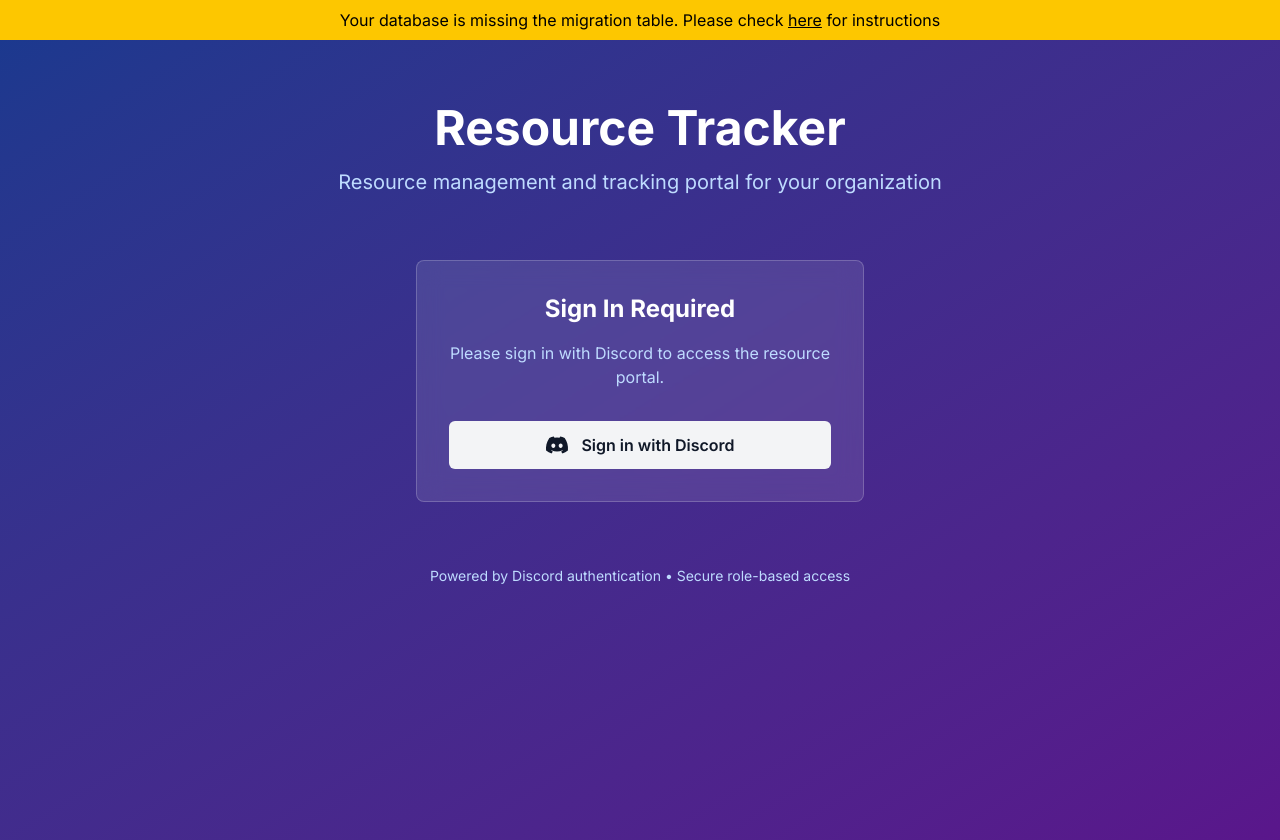
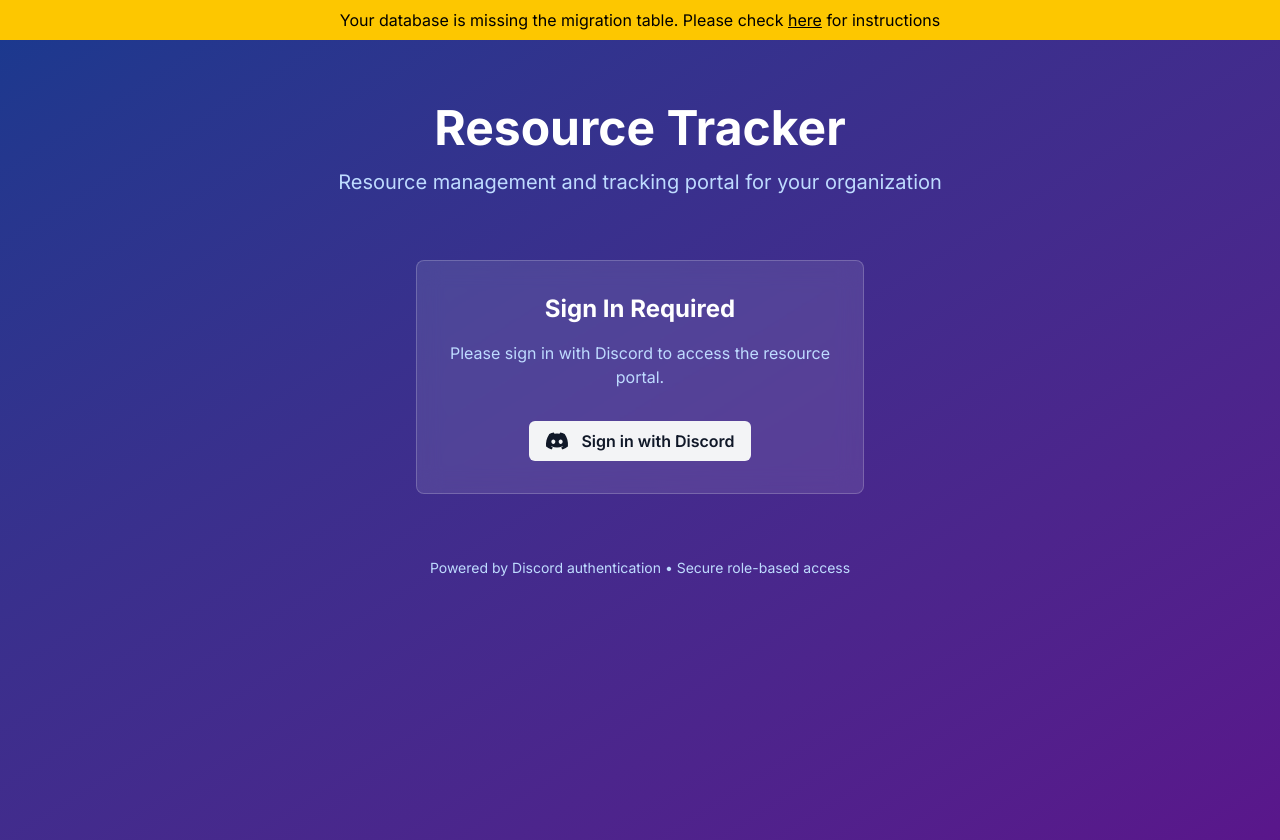
Before and after one commit to sininspira2/ResourceTracker, a Next.js app: page / in a window 1280 px wide. Built offline with nearby package versions, Linux system fonts and the light colour scheme; no server answers.

Commit message:
button fixes

```diff
--- a/app/auth/signin/SignInForm.tsx
+++ b/app/auth/signin/SignInForm.tsx
@@ -22,7 +22,7 @@ export default function SignInForm({ isDevelopment }: SignInFormProps) {
 
   return (
     <div className="flex min-h-screen flex-col items-center justify-center bg-gray-900 text-white">
-      <div className="w-full max-w-md rounded-lg bg-gray-800 p-8 shadow-2xl">
+      <div className="flex w-full max-w-md flex-col items-center rounded-lg bg-gray-800 p-8 shadow-2xl">
         <h1 className="mb-6 text-center text-3xl font-bold">Sign In</h1>
         <p className="mb-8 text-center text-gray-400">
           Sign in with your Discord account to continue.
@@ -30,6 +30,7 @@ export default function SignInForm({ isDevelopment }: SignInFormProps) {
 
         {/* Standard Discord Sign-In */}
         <AuthButton
+          className="mx-auto"
           onClick={() =>
             signIn("discord", {
               callbackUrl: "/dashboard",
@@ -37,7 +38,7 @@ export default function SignInForm({ isDevelopment }: SignInFormProps) {
           }
           icon={<FaDiscord className="mr-3 h-6 w-6" />}
         >
-          Sign in with Discord
+          <span className="whitespace-nowrap">Sign in with Discord</span>
         </AuthButton>
 
         {/* Development-Only Agent Sign-In */}
--- a/app/components/AuthButton.tsx
+++ b/app/components/AuthButton.tsx
@@ -16,13 +16,14 @@ const AuthButton = ({
   return (
     <button
       className={cn(
-        "flex w-full items-center justify-center rounded-md bg-background-tertiary px-4 py-3 font-semibold text-text-primary transition-colors hover:bg-background-secondary",
+        "flex shrink-0 items-center justify-center rounded-md bg-background-tertiary px-3 py-2 font-semibold whitespace-nowrap text-text-primary transition-colors hover:bg-background-secondary sm:px-4",
+
         className,
       )}
       {...props}
     >
       {icon}
-      <span>{children}</span>
+      <span className="whitespace-nowrap">{children}</span>
     </button>
   );
 };
--- a/app/components/LoginButton.tsx
+++ b/app/components/LoginButton.tsx
@@ -7,6 +7,7 @@ import AuthButton from "./AuthButton";
 const LoginButton = () => {
   return (
     <AuthButton
+      className="mx-auto"
       onClick={() =>
         signIn("discord", {
           callbackUrl: "/dashboard",
@@ -14,7 +15,7 @@ const LoginButton = () => {
       }
       icon={<FaDiscord className="mr-3 h-6 w-6" />}
     >
-      Sign in with Discord
+      <span className="whitespace-nowrap">Sign in with Discord</span>
     </AuthButton>
   );
 };
```
